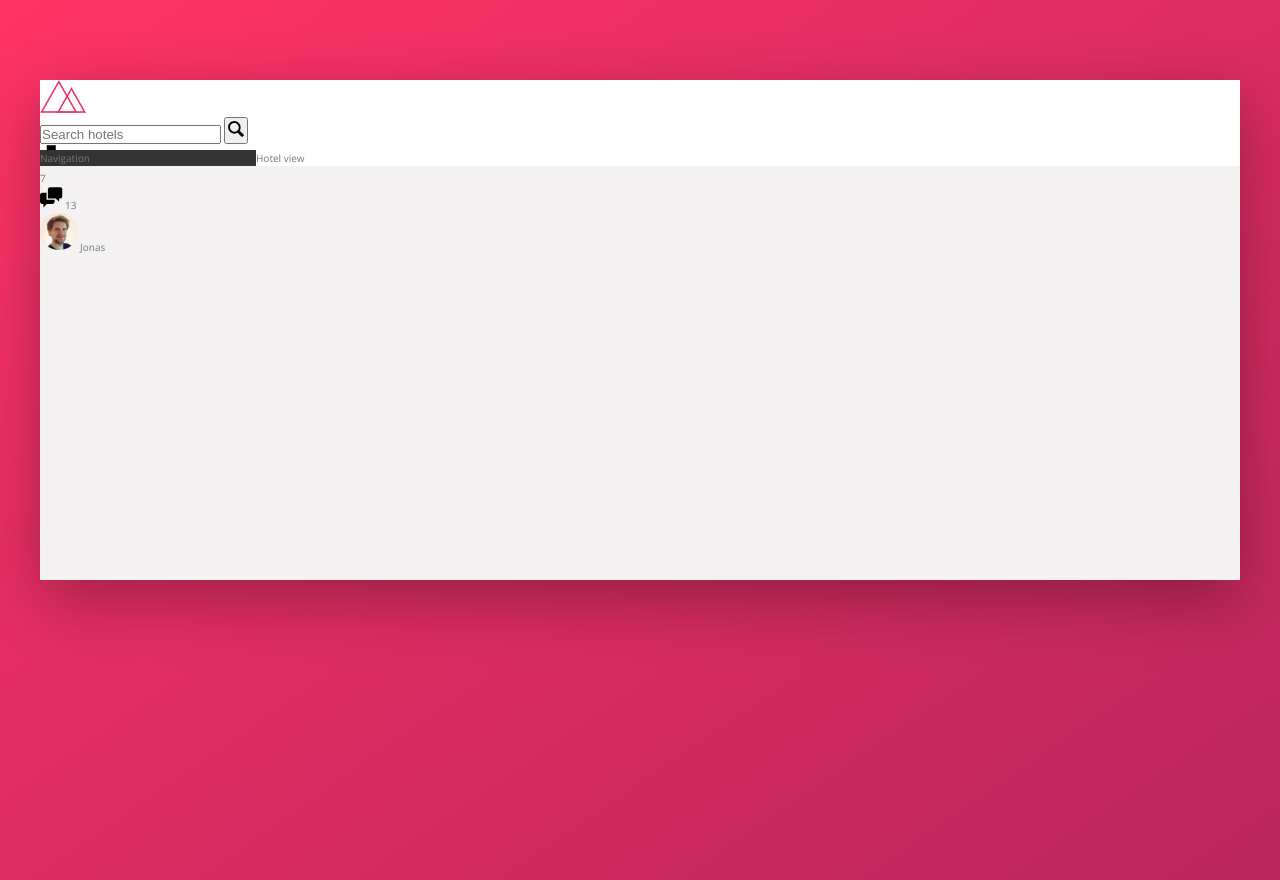
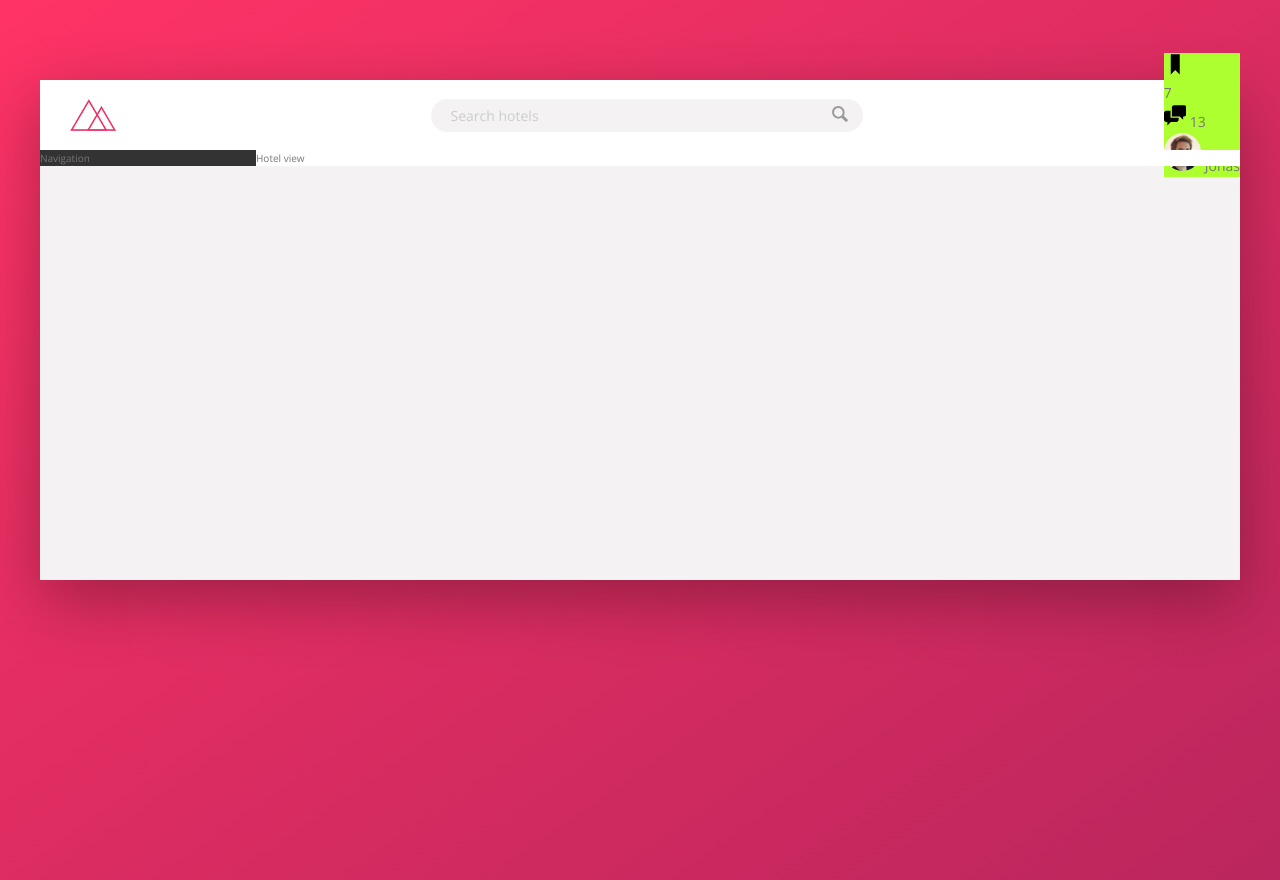
Before and after one commit to LTop23/Frillo, a website: page index.html in a window 1280 px wide. Drawn offline with nearby package versions, Linux system fonts and the light colour scheme.

Commit message:
Header search box

```diff
--- a/sass/_components.scss
+++ b/sass/_components.scss
@@ -4,21 +4,62 @@
 
 .logo {
   height: 3.25rem;
+  margin-left: 3rem;
 }
 
 ///////////////////////////////////////////
 ///
 /// SEARCH
 .search {
+  flex: 0 0 40%;
+
+  display: flex;
+  align-items: center;
+  justify-content: center;
   &__input {
+    font-family: inherit;
+    font-size: inherit;
+    color: inherit;
+    background-color: var(--color-grey-light-2);
+    border: none;
+    padding: 0.7rem 2rem;
+    border-radius: 100px;
+    width: 90%;
+    margin-right: -3.25rem;
+
+    &:focus {
+      outline: none;
+      width: 100%;
+      background-color: var(--color-grey-light-3);
+    }
+
+    &::-webkit-input-placeholder {
+      font-weight: 100;
+      color: var(--color-grey-light-4);
+    }
+  }
+
+  &__input:focus + &__button {
+    background-color: var(--color-grey-light-3);
   }
 
   &__button {
+    border: none;
+    background-color: var(--color-grey-light-2);
+
+    &:focus {
+      outline: none;
+    }
+
+    &:active {
+      transform: translateY(2px);
+    }
   }
 
   &__icon {
     height: 2rem;
     width: 2rem;
+    fill: var(--color-grey-dark-3);
   }
 }
 
@@ -26,6 +67,7 @@
 ///
 /// USER NAVIGATION
 .user-nav {
+  background-color: greenyellow;
   &__icon-box {
   }
 
--- a/sass/_layout.scss
+++ b/sass/_layout.scss
@@ -8,9 +8,14 @@
 }
 
 .header {
+  font-size: 1.4rem;
   height: 7rem;
   background-color: #fff;
   border-bottom: var(--color-grey-light-2);
+
+  display: flex;
+  justify-content: space-between;
+  align-items: center;
 }
 
 .content {
```
Also changed, not shown: css/style.compile.css, 1 other file.
